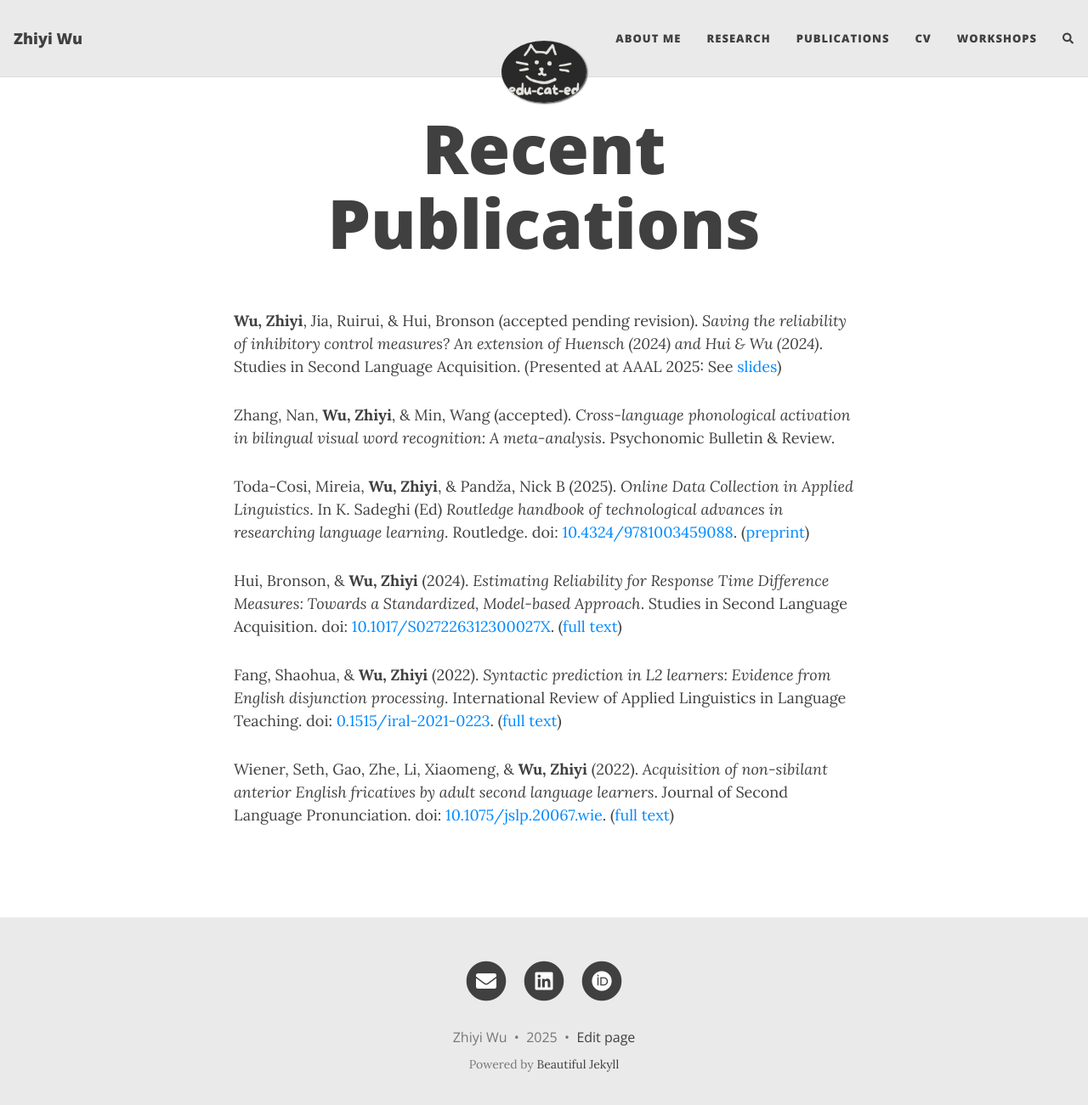
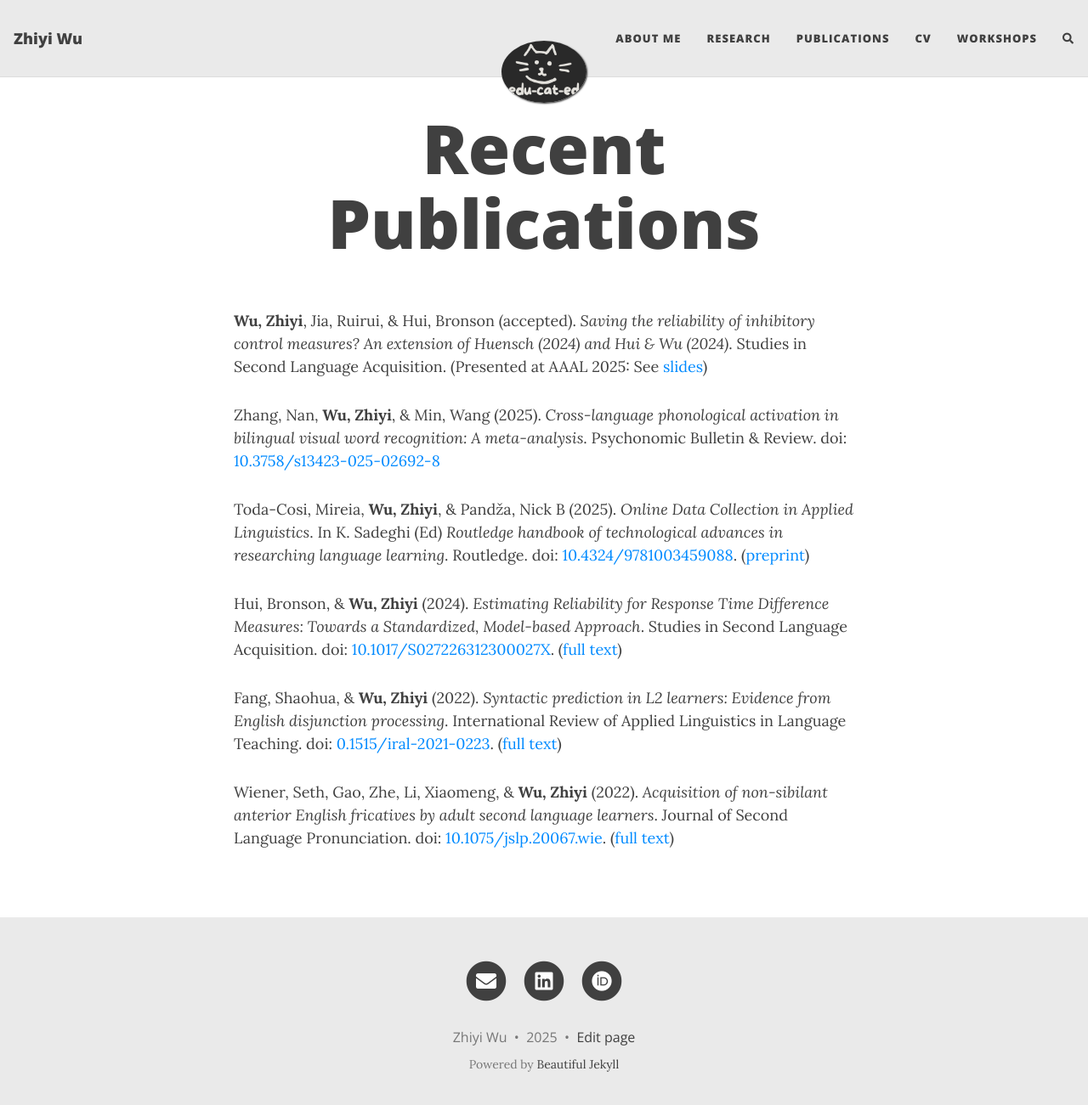
Before and after one commit to Zhiyijenny/Zhiyijenny.github.io, a Jekyll site: the page built from Publications.md, in a window 1280 px wide and 1314 px high. Shown: the top 1301 px of the window at 85% size. Built offline with Jekyll 4.4.1, drawn with Linux system fonts in a browser that asks for light colours; nearby versions of some CDN libraries; comment, search, counter and statistics services are not loaded.

Commit message:
Update Publications.md

```diff
--- a/Publications.md
+++ b/Publications.md
@@ -3,9 +3,9 @@ layout: page
 title: Recent Publications
 ---
 
-**Wu, Zhiyi**, Jia, Ruirui, & Hui, Bronson (accepted pending revision). _Saving the reliability of inhibitory control measures? An extension of Huensch (2024) and Hui & Wu (2024)_. Studies in Second Language Acquisition. (Presented at AAAL 2025: See [slides](https://docs.google.com/presentation/d/1uBD1XfeauY1oTm13Yb3KUiDGJaBn3scHv-0sLwnDm_w/edit?usp=sharing))
+**Wu, Zhiyi**, Jia, Ruirui, & Hui, Bronson (accepted). _Saving the reliability of inhibitory control measures? An extension of Huensch (2024) and Hui & Wu (2024)_. Studies in Second Language Acquisition. (Presented at AAAL 2025: See [slides](https://docs.google.com/presentation/d/1uBD1XfeauY1oTm13Yb3KUiDGJaBn3scHv-0sLwnDm_w/edit?usp=sharing))
 
-Zhang, Nan, **Wu, Zhiyi**, & Min, Wang (accepted). _Cross-language phonological activation in bilingual visual word recognition: A meta-analysis_. Psychonomic Bulletin & Review.
+Zhang, Nan, **Wu, Zhiyi**, & Min, Wang (2025). _Cross-language phonological activation in bilingual visual word recognition: A meta-analysis_. Psychonomic Bulletin & Review. doi: [10.3758/s13423-025-02692-8](https://link.springer.com/article/10.3758/s13423-025-02692-8)
 
 Toda-Cosi, Mireia, **Wu, Zhiyi**, & Pandža, Nick B (2025). _Online Data Collection in Applied Linguistics_. In K. Sadeghi (Ed) _Routledge handbook of technological advances in researching language learning_. Routledge. doi: [10.4324/9781003459088](https://www.taylorfrancis.com/chapters/edit/10.4324/9781003459088-3/online-data-collection-applied-linguistics-mireia-toda-cosi-zhiyi-wu-nick-pand%C5%BEa?context=ubx&refId=dc00ad74-b4d6-43fe-9dd4-8570bf4ba7a6). ([preprint](https://osf.io/pxfc4))
 
```
